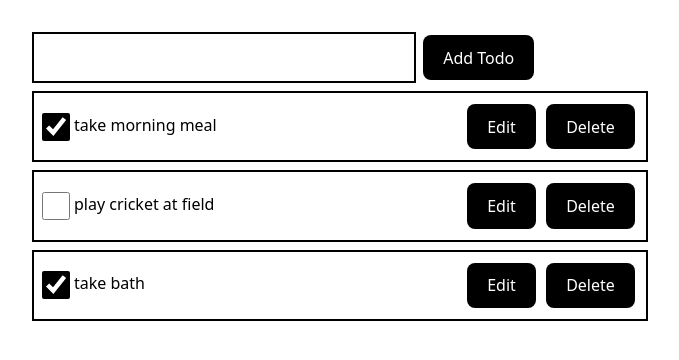
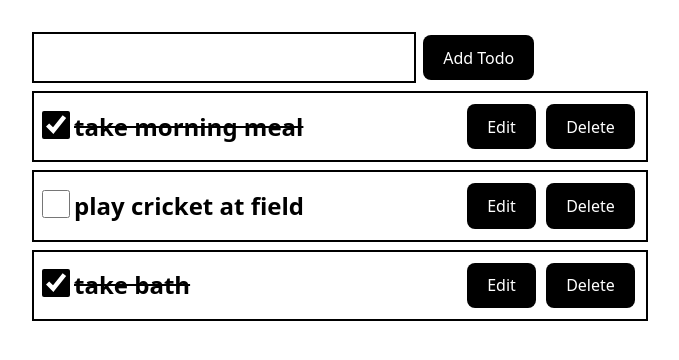
Before and after one commit to DivyaGaurav21/js--react-2k26, a React (Vite) app in the folder react-devlop/: page /infinite-que1 in a window 1280 px wide. Shown: the top 360 px of the page, without its empty margins (300-979 px from the left). Built offline with nearby package versions, Linux system fonts and the light colour scheme.

Commit message:
add todo list with status

```diff
--- a/react-devlop/src/components/question/TodoList.jsx
+++ b/react-devlop/src/components/question/TodoList.jsx
@@ -166,7 +166,7 @@ const TodoList = () => {
                 onChange={() => checkHandler(todo.id)}
                 className="w-7 h-7 accent-black"
               />
-              <p>{todo.title}</p>
+              <p className={`text-2xl font-bold ${todo.status ? "line-through" : ""}`}>{todo.title}</p>
             </div>
             <div className="flex flex-row gap-1">
               <button className="btn" onClick={() => editTodoHandler(todo)}>Edit</button>
```
